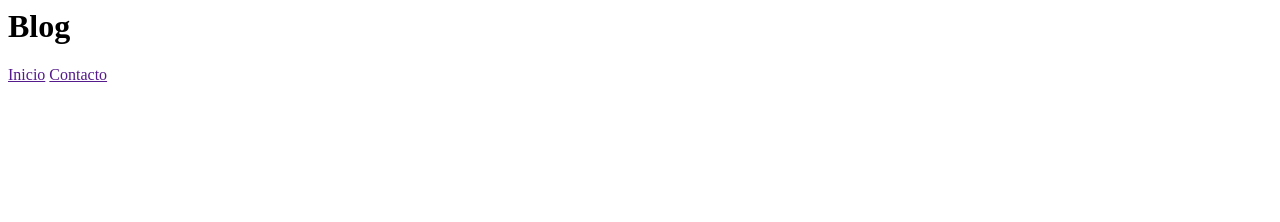
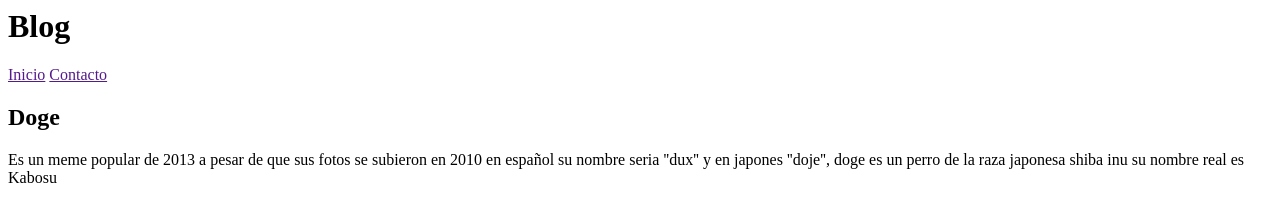
Before and after one commit to fclopez/ParcialDesarrolloWeb1, a plain HTML site: page index.html in a window 1280 px wide. Drawn offline with Linux system fonts and the light colour scheme.

Commit message:
se agrega la descripcion de doge

```diff
--- a/index.html
+++ b/index.html
@@ -15,6 +15,11 @@
     <a href="">Contacto</a>
   </nav>
 </div>
-
+<div>
+  <h2>Doge</h2>
+  <p>Es un meme popular de 2013 a pesar de que sus fotos se subieron en 2010 en español
+    su nombre seria ''dux'' y en japones ''doje'',
+    doge es un perro de la raza japonesa shiba inu su nombre real es Kabosu</p>
+</div>
 </body>
 </html>
```
